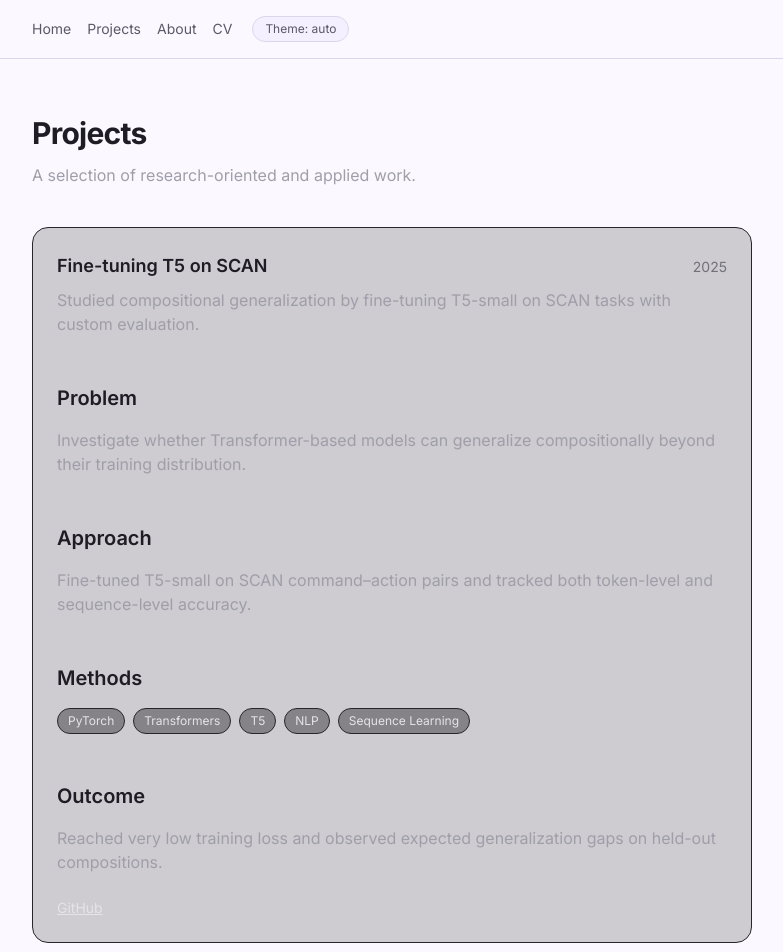
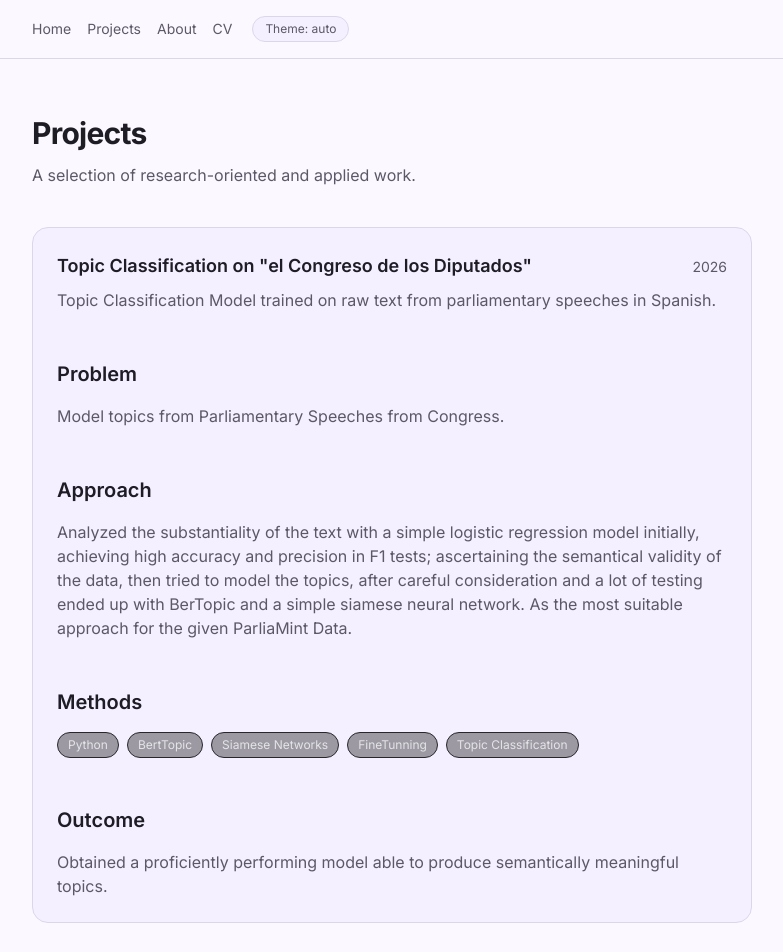
Before and after one commit to RabanalGsus/my-portfolio, a Next.js app: page /projects in a window 1280 px wide. Shown: the top 952 px of the page, without its empty margins (248-1031 px from the left). Built offline with nearby package versions, Linux system fonts and the light colour scheme; no server answers.

Commit message:
Updated project and metadata

```diff
--- a/app/projects/page.tsx
+++ b/app/projects/page.tsx
@@ -7,8 +7,10 @@ export default function ProjectsPage() {
     <main>
       <div className="mx-auto max-w-3xl px-6 py-14">
         <header>
-          <h1 className="text-3xl font-bold tracking-tight">Projects</h1>
-          <p className="mt-3 text-zinc-400">
+          <h1 className="text-3xl font-bold tracking-tight text-[rgb(var(--text))]">
+            Projects
+          </h1>
+          <p className="mt-3 text-[rgb(var(--muted))]">
             A selection of research-oriented and applied work.
           </p>
         </header>
@@ -17,21 +19,25 @@ export default function ProjectsPage() {
           {projects.map((p) => (
             <article
               key={p.title}
-              className="rounded-2xl border border-zinc-800 bg-zinc-900/20 p-6"
+              className="rounded-2xl border border-[rgb(var(--border))] bg-[rgb(var(--panel))] p-6"
             >
               <div className="flex flex-wrap items-baseline justify-between gap-2">
-                <h2 className="text-lg font-semibold">{p.title}</h2>
-                {p.year ? <div className="text-sm text-zinc-500">{p.year}</div> : null}
+                <h2 className="text-lg font-semibold text-[rgb(var(--text))]">
+                  {p.title}
+                </h2>
+                {p.year ? (
+                  <div className="text-sm text-[rgb(var(--muted))]">{p.year}</div>
+                ) : null}
               </div>
 
-              <p className="mt-2 text-zinc-400">{p.description}</p>
+              <p className="mt-2 text-[rgb(var(--muted))]">{p.description}</p>
 
               <Section title="Problem">
-                <p className="text-zinc-400">{p.problem}</p>
+                <p className="text-[rgb(var(--muted))]">{p.problem}</p>
               </Section>
 
               <Section title="Approach">
-                <p className="text-zinc-400">{p.approach}</p>
+                <p className="text-[rgb(var(--muted))]">{p.approach}</p>
               </Section>
 
               <Section title="Methods">
@@ -43,13 +49,17 @@ export default function ProjectsPage() {
               </Section>
 
               <Section title="Outcome">
-                <p className="text-zinc-400">{p.outcome}</p>
+                <p className="text-[rgb(var(--muted))]">{p.outcome}</p>
               </Section>
 
               {p.links?.length ? (
                 <div className="mt-6 flex flex-wrap gap-4 text-sm">
                   {p.links.map((l) => (
-                    <a key={l.href} className="underline text-zinc-200" href={l.href}>
+                    <a
+                      key={l.href}
+                      href={l.href}
+                      className="underline decoration-[rgb(var(--accent))] underline-offset-4 text-[rgb(var(--text))] hover:text-[rgb(var(--accent))] transition-colors"
+                    >
                       {l.label}
                     </a>
                   ))}
--- a/data/projects.ts
+++ b/data/projects.ts
@@ -11,6 +11,20 @@ export type Project = {
 };
 
 export const projects: Project[] = [
+  {
+    title: "Topic Classification on \"el Congreso de los Diputados\"",
+    description:
+      "Topic Classification Model trained on raw text from parliamentary speeches in Spanish.",
+    problem:
+      "Model topics from Parliamentary Speeches from Congress.",
+    approach:
+      "Analyzed the substantiality of the text with a simple logistic regression model initially, achieving high accuracy and precision in F1 tests; ascertaining the semantical validity of the data, then tried to model the topics, after careful consideration and a lot of testing ended up with BerTopic and a simple siamese neural network. As the most suitable approach for the given ParliaMint Data. ",
+    tech: ["Python", "BertTopic", "Siamese Networks", "FineTunning", "Topic Classification"],
+    outcome:
+      "Obtained a proficiently performing model able to produce semantically meaningful topics.",
+    year: "2026",
+    featured: false,
+  },
   {
     title: "Fine-tuning T5 on SCAN",
     description:
@@ -59,18 +73,5 @@ export const projects: Project[] = [
     year: "2024",
     featured: false,
   },
-  {
-    title: "Topic Classification Based on Parliamentary Speeches from \"el Congreso de los Diputados\"",
-    description:
-      "Topic Classification Model trained on raw text from parliamentary speeches in Spanish.",
-    problem:
-      "Model topics from Parliamentary Speeches from Congress.",
-    approach:
-      "Analyzed the substantiality of the text with a simple logistic regression model initially, achieving high accuracy and precision in F1 tests; ascertaining the semantical validity of the data, then tried to model the topics, after careful consideration and a lot of testing ended up with BerTopic and a simple siamese neural network. ",
-    tech: ["Python", "BertTopic", "Siamese Networks", "FineTunning", "Topic Classification"],
-    outcome:
-      "Obtained a proficiently performing model able to produce semantically meaningful topics.",
-    year: "2026",
-    featured: false,
-  },
+
 ];
```
